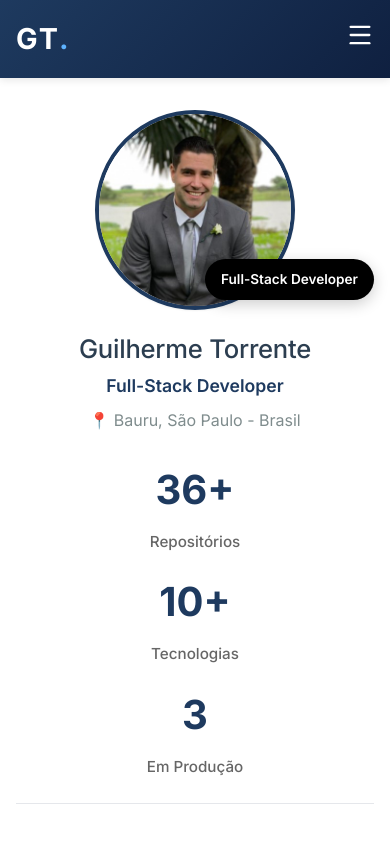
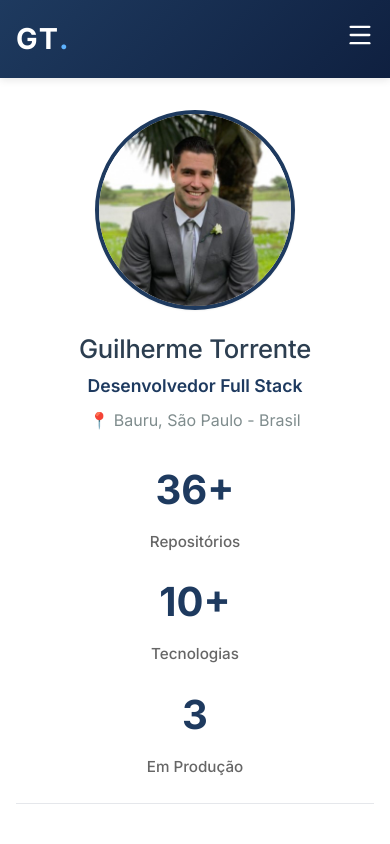
Before and after one commit to GuilhermeTorrenteee/Portifolio, a React (Vite) app in the folder Guilherme-Torrente/: page / in a window 390 px wide. Shown: the top 844 px of the page. Built offline with nearby package versions, Linux system fonts and the light colour scheme.

Commit message:
refactor: remove profile badge and simplify profile image presentation

```diff
--- a/Guilherme-Torrente/src/components/ProfileCard.css
+++ b/Guilherme-Torrente/src/components/ProfileCard.css
@@ -29,19 +29,6 @@
 
 .profile-image:hover {
   transform: scale(1.05);
-}
-
-.profile-badge {
-  position: absolute;
-  bottom: 20px;
-  right: 10px;
-  background: #000000;
-  color: white;
-  padding: 0.7rem 1.2rem;
-  border-radius: 30px;
-  font-weight: 600;
-  font-size: 0.9rem;
-  box-shadow: 0 4px 15px rgba(0, 0, 0, 0.2);
 }
 
 .profile-info h2 {
@@ -115,11 +102,6 @@
   .profile-stats {
     gap: 1.5rem;
   }
-
-  .profile-badge {
-    bottom: 10px;
-    right: 0;
-  }
 }
 
 @media screen and (max-width: 600px) {
@@ -151,9 +133,4 @@
     margin-bottom: 1.5rem;
     padding-bottom: 1.5rem;
   }
-
-  .profile-badge {
-    font-size: 0.85rem;
-    padding: 0.6rem 1rem;
-  }
 }
--- a/Guilherme-Torrente/src/components/ProfileCard.tsx
+++ b/Guilherme-Torrente/src/components/ProfileCard.tsx
@@ -10,14 +10,11 @@ export const ProfileCard = () => {
             alt="Guilherme Torrente"
             className="profile-image"
           />
-          <div className="profile-badge">
-            <span className="badge-text">Full-Stack Developer</span>
-          </div>
         </div>
 
         <div className="profile-info">
           <h2>Guilherme Torrente</h2>
-          <p className="job-title">Full-Stack Developer</p>
+          <p className="job-title">Desenvolvedor Full Stack</p>
           <p className="location">📍 Bauru, São Paulo - Brasil</p>
 
           <div className="profile-stats">
--- a/Guilherme-Torrente/src/pages/Home.tsx
+++ b/Guilherme-Torrente/src/pages/Home.tsx
@@ -13,7 +13,7 @@ export const Home = () => {
           <h1 className="hero-title">
             Guilherme Torrente
           </h1>
-          <p className="hero-subtitle">Desenvolvedor Front-end & Especialista em Soluções Web</p>
+          <p className="hero-subtitle">Desenvolvedor Full Stack</p>
 
           <p className="hero-description">
             Especializado em automação de processos e entrega de valor para negócios reais.
```
